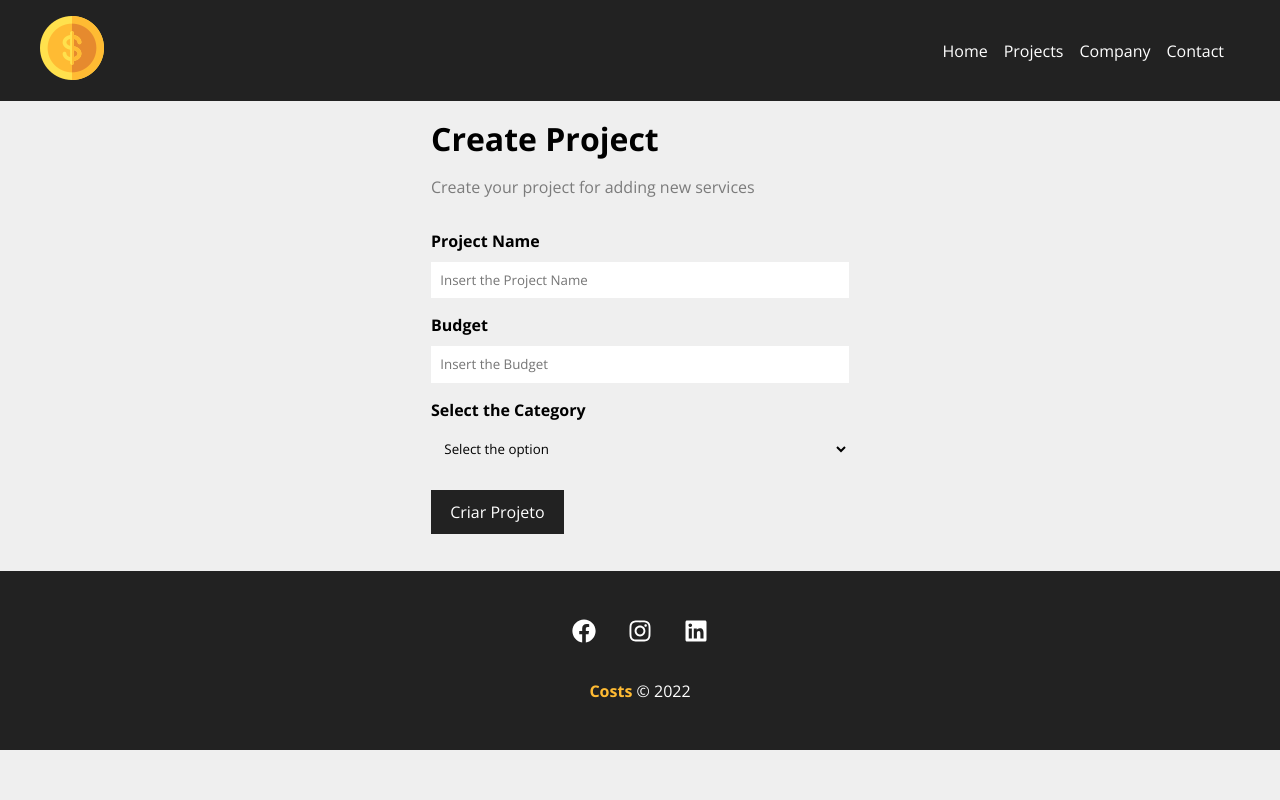
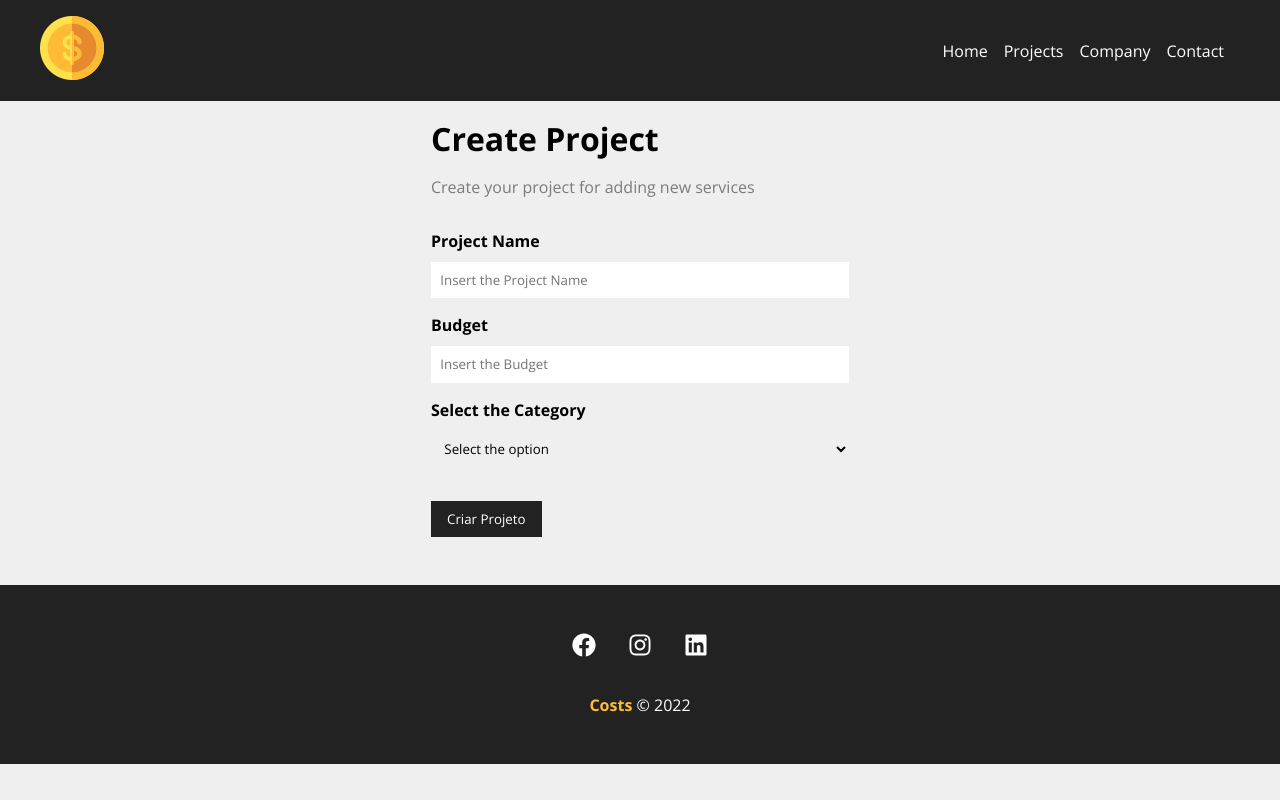
Before and after one commit to yanunes11/ReactTools, a React (Create React App) app in the folder costs/: page /newproject in a window 1280 px wide. Built offline with nearby package versions, Linux system fonts and the light colour scheme; data requests are answered from the project's data file; the HTML template or start-up script is replaced by a standard one.

Commit message:
fix: from buttton to button

```diff
--- a/costs/src/Components/Form/SubmitButton.js
+++ b/costs/src/Components/Form/SubmitButton.js
@@ -4,7 +4,7 @@ function SubmitButton(props) {
     const {text} = props;
     return(
         <div>
-            <buttton className={styles.btn}>{text}</buttton>
+            <button className={styles.btn}>{text}</button>
         </div>
     );
 }
--- a/costs/src/Components/Project/ProjectForm.js
+++ b/costs/src/Components/Project/ProjectForm.js
@@ -16,7 +16,6 @@ function ProjectForm(props) {
         })
         .then((response) => response.json())
         .then((data) => {
-            console.log(`YNASC`);
             setCategories(data);
         })
         .catch((err) => {
```
